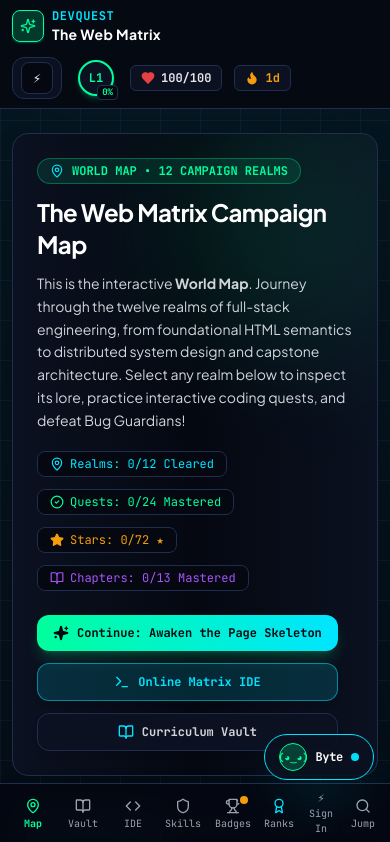
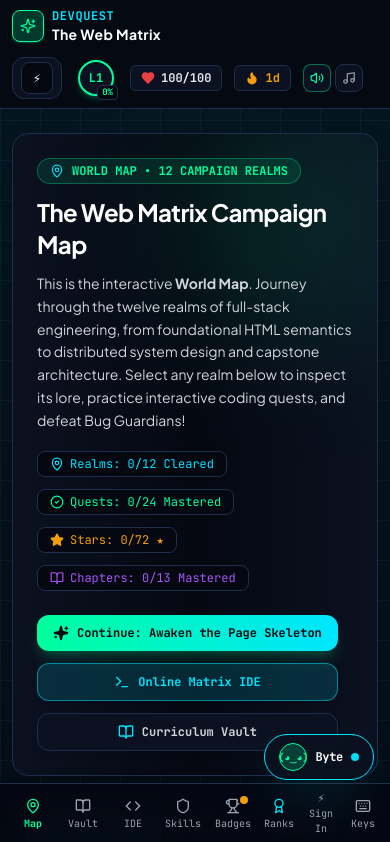
Before and after one commit to IamUnKnOwN25/fullstack-learning-guide, a Next.js app: page / in a window 390 px wide. Shown: the top 842 px of the page. Built offline with nearby package versions, Linux system fonts and the light colour scheme.

Commit message:
feat(hud): add mobile sound toggles, progressbar ARIA, shortcuts nav, and tests

```diff
--- a/src/components/NavigationHud.tsx
+++ b/src/components/NavigationHud.tsx
@@ -170,6 +170,7 @@ export function NavigationHud() {
             {/* Operator Profile Trigger */}
             <button
               type="button"
+              aria-label="Open Operative Profile Dossier"
               onClick={() => {
                 soundEngine.playSfx("click");
                 setProfileOpen(true);
@@ -193,6 +194,7 @@ export function NavigationHud() {
             {/* Interactive Rank & Level Trigger Button */}
             <button
               type="button"
+              aria-label="View Level & Rank Progression Journey"
               onClick={() => {
                 soundEngine.playSfx("click");
                 setLevelJourneyOpen(true);
@@ -233,7 +235,14 @@ export function NavigationHud() {
                   </span>
                 </div>
                 {/* XP Bar */}
-                <div className="w-28 sm:w-36 h-2 rounded-full bg-matrix-border overflow-hidden mt-1 relative">
+                <div
+                  role="progressbar"
+                  aria-label="Level XP Progress"
+                  aria-valuenow={Math.round(progress.progressPercent)}
+                  aria-valuemin={0}
+                  aria-valuemax={100}
+                  className="w-28 sm:w-36 h-2 rounded-full bg-matrix-border overflow-hidden mt-1 relative"
+                >
                   <div
                     className="h-full bg-gradient-to-r from-matrix-accent via-matrix-neonCyan to-matrix-neonGold transition-all duration-500"
                     style={{ width: `${progress.progressPercent}%` }}
@@ -254,6 +263,43 @@ export function NavigationHud() {
             <div className="flex items-center gap-1.5 px-2.5 py-1 rounded-md bg-matrix-card border border-matrix-border text-matrix-neonGold">
               <Flame className="w-3.5 h-3.5 fill-matrix-neonGold" />
               <span className="font-mono text-xs font-bold">{streak}d</span>
+            </div>
+
+            {/* Mobile Sound Quick Toggle */}
+            <div className="sm:hidden flex items-center gap-1">
+              <button
+                onClick={() => {
+                  toggleAudio();
+                  soundEngine.playSfx("click");
+                }}
+                className={`p-1.5 rounded-lg border transition-all ${
+                  audioMuted
+                    ? "bg-matrix-card border-matrix-border text-gray-500"
+                    : "bg-matrix-card border-matrix-accent/40 text-matrix-accent"
+                }`}
+                type="button"
+                aria-label={audioMuted ? "Unmute Audio Mobile" : "Mute Audio Mobile"}
+                title={audioMuted ? "Unmute Audio" : "Mute Audio"}
+              >
+                {audioMuted ? <VolumeX className="w-3.5 h-3.5" /> : <Volume2 className="w-3.5 h-3.5" />}
+              </button>
+
+              <button
+                onClick={() => {
+                  toggleBgm();
+                  soundEngine.playSfx("click");
+                }}
+                className={`p-1.5 rounded-lg border transition-all ${
+                  bgmActive
+                    ? "bg-matrix-neonCyan/10 border-matrix-neonCyan text-matrix-neonCyan"
+                    : "bg-matrix-card border-matrix-border text-gray-400"
+                }`}
+                type="button"
+                aria-label={bgmActive ? "Stop 8-bit Chiptune Music Mobile" : "Play 8-bit Chiptune Music Mobile"}
+                title={bgmActive ? "Stop 8-bit Chiptune Music" : "Play 8-bit Chiptune Music"}
+              >
+                <Music className="w-3.5 h-3.5" />
+              </button>
             </div>
 
             {/* Action Buttons: Quick Search, Skills & Trophies */}
@@ -280,7 +326,9 @@ export function NavigationHud() {
                   setSkillTreeOpen(true);
                 }}
                 className="p-1.5 rounded-lg bg-matrix-card hover:bg-matrix-cardHover border border-matrix-border text-gray-300 hover:text-matrix-neonPurple transition-all"
-                type="button" aria-label="Skill Tree" title="Skill Tree"
+                type="button"
+                aria-label="Skill Tree"
+                title="Skill Tree"
               >
                 <Shield className="w-4 h-4" />
               </button>
@@ -291,7 +339,9 @@ export function NavigationHud() {
                   setInventoryOpen(true);
                 }}
                 className="p-1.5 rounded-lg bg-matrix-card hover:bg-matrix-cardHover border border-matrix-border text-gray-300 hover:text-matrix-neonGold relative transition-all"
-                type="button" aria-label="Trophies & Badges" title="Trophies & Badges"
+                type="button"
+                aria-label="Trophies & Badges"
+                title="Trophies & Badges"
               >
                 <Trophy className="w-4 h-4" />
                 {badges.length > 0 && (
@@ -305,7 +355,9 @@ export function NavigationHud() {
                   setKeyboardShortcutsOpen(true);
                 }}
                 className="p-1.5 rounded-lg bg-matrix-card hover:bg-matrix-cardHover border border-matrix-border text-gray-300 hover:text-matrix-neonCyan transition-all"
-                type="button" aria-label="Keyboard Shortcuts" title="Keyboard Shortcuts"
+                type="button"
+                aria-label="Keyboard Shortcuts"
+                title="Keyboard Shortcuts"
               >
                 <Keyboard className="w-4 h-4" />
               </button>
@@ -316,7 +368,9 @@ export function NavigationHud() {
                   setLeaderboardOpen(true);
                 }}
                 className="p-1.5 rounded-lg bg-matrix-card hover:bg-matrix-cardHover border border-matrix-border text-gray-300 hover:text-matrix-neonCyan transition-all"
-                type="button" aria-label="Global Matrix Leaderboards" title="Global Matrix Leaderboards"
+                type="button"
+                aria-label="Global Matrix Leaderboards"
+                title="Global Matrix Leaderboards"
               >
                 <Award className="w-4 h-4" />
               </button>
@@ -332,7 +386,9 @@ export function NavigationHud() {
                     ? "bg-matrix-card border-matrix-border text-gray-500"
                     : "bg-matrix-card hover:bg-matrix-cardHover border-matrix-accent/40 text-matrix-accent"
                 }`}
-                type="button" aria-label={audioMuted ? "Unmute Audio" : "Mute Audio"} title={audioMuted ? "Unmute Audio" : "Mute Audio"}
+                type="button"
+                aria-label={audioMuted ? "Unmute Audio" : "Mute Audio"}
+                title={audioMuted ? "Unmute Audio" : "Mute Audio"}
               >
                 {audioMuted ? <VolumeX className="w-4 h-4" /> : <Volume2 className="w-4 h-4" />}
               </button>
@@ -347,7 +403,9 @@ export function NavigationHud() {
                     ? "bg-matrix-neonCyan/10 border-matrix-neonCyan text-matrix-neonCyan shadow-sm shadow-matrix-neonCyan/40"
                     : "bg-matrix-card border-matrix-border text-gray-400 hover:text-gray-200"
                 }`}
-                type="button" aria-label={bgmActive ? "Stop 8-bit Chiptune Music" : "Play 8-bit Chiptune Music"} title={bgmActive ? "Stop 8-bit Chiptune Music" : "Play 8-bit Chiptune Music"}
+                type="button"
+                aria-label={bgmActive ? "Stop 8-bit Chiptune Music" : "Play 8-bit Chiptune Music"}
+                title={bgmActive ? "Stop 8-bit Chiptune Music" : "Play 8-bit Chiptune Music"}
               >
                 <Music className="w-4 h-4" />
               </button>
@@ -653,6 +711,19 @@ export function NavigationHud() {
           type="button"
           onClick={() => {
             soundEngine.playSfx("click");
+            setKeyboardShortcutsOpen(true);
+          }}
+          className="flex flex-col items-center justify-center p-1 rounded-lg min-w-[42px] min-h-[44px] text-gray-400 hover:text-matrix-neonCyan transition-all"
+          aria-label="Mobile Keyboard Shortcuts"
+        >
+          <Keyboard className="w-4 h-4 mb-0.5" />
+          <span>Keys</span>
+        </button>
+
+        <button
+          type="button"
+          onClick={() => {
+            soundEngine.playSfx("click");
             setCommandOpen(true);
           }}
           className="flex flex-col items-center justify-center p-1 rounded-lg min-w-[42px] min-h-[44px] text-gray-400 hover:text-white transition-all"
```
Also changed, not shown: 2 other files (tests, documents, lock files or other folders).
